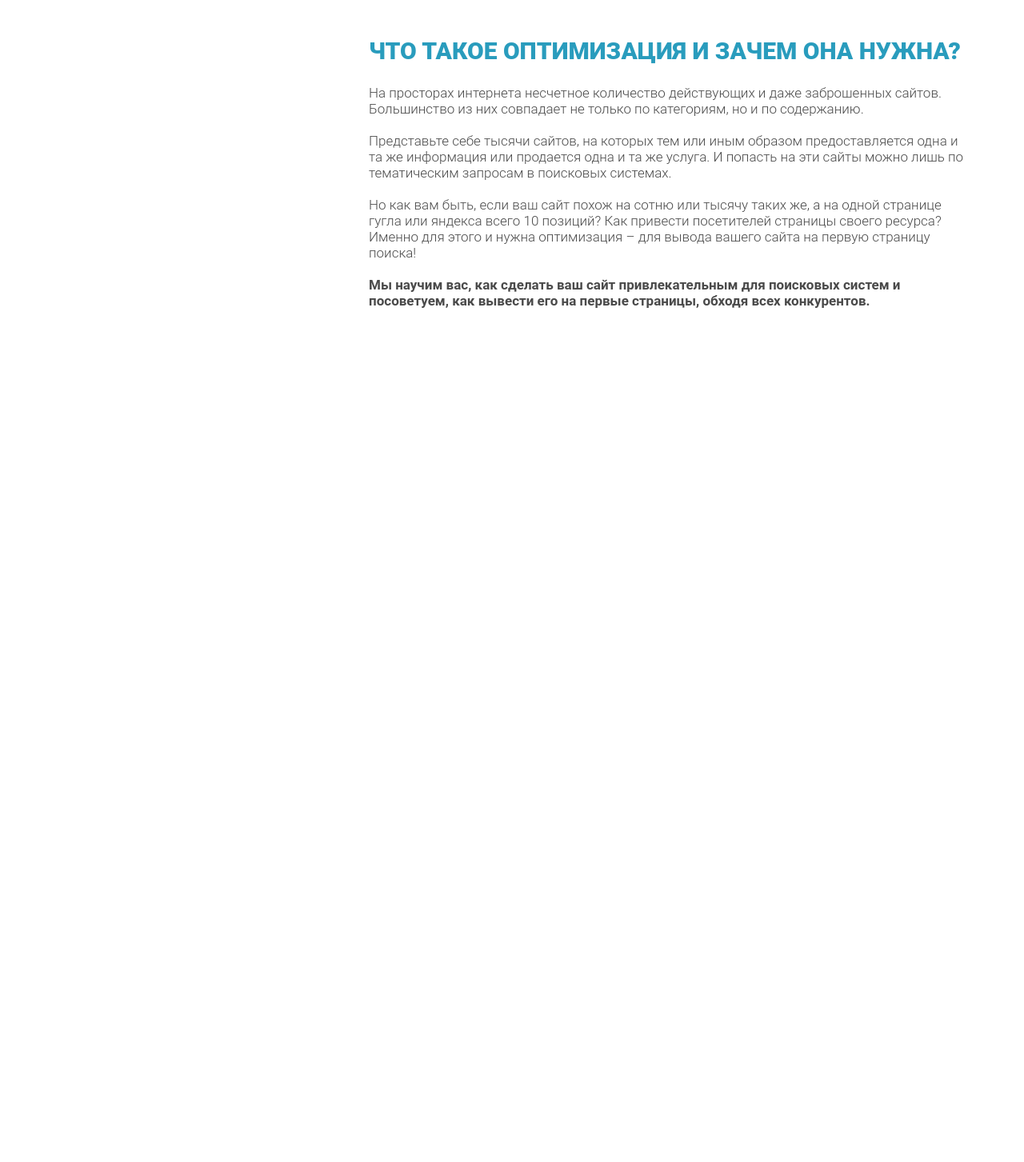
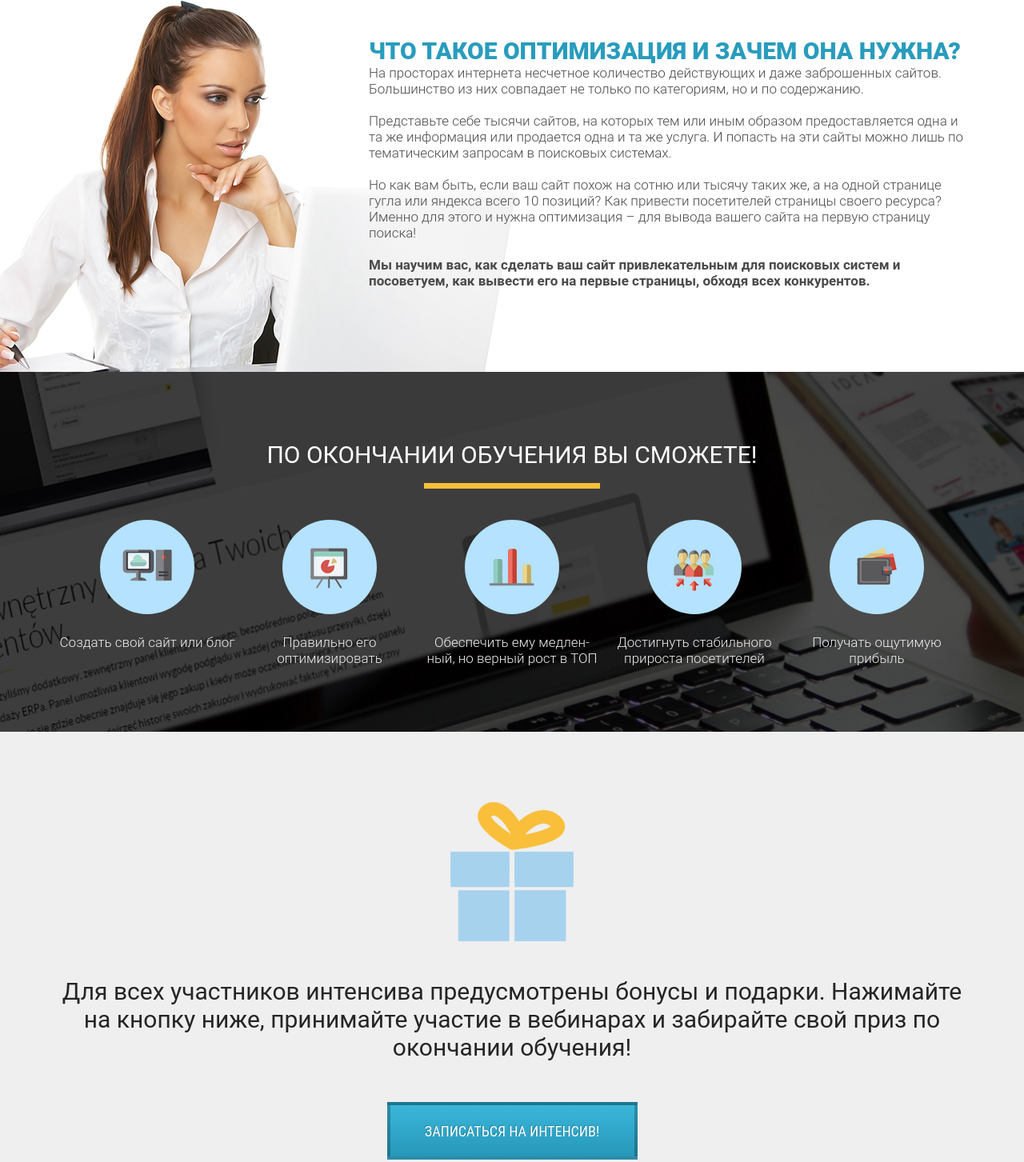
Before and after one commit to Malovanyii/wordpress, a website: page src/index.html in a window 1280 px wide. Shown: the part 1466-2919 px from the top of the page at 80% size. Before the commit the page ends 1954 px from the top, so only its background shows below. Drawn offline with Linux system fonts and the light colour scheme.

Commit message:
1 lessons done

```diff
--- a/src/css/style.css
+++ b/src/css/style.css
@@ -73,7 +73,8 @@ h2.title {
     font-weight: 700;
 }
 
-.promo .promo_btn {
+.promo .promo_btn,
+.present_btn {
     width: 313px;
     height: 72px;
     margin: 67px auto;
@@ -88,6 +89,10 @@ h2.title {
     text-shadow: -1px -1px 0px rgba(0, 0, 0, 0.22);
     cursor: pointer;
     outline: none;
+}
+
+.present_btn {
+    margin-top: 51px;
 }
 
 .more .more_text {
@@ -111,13 +116,18 @@ h2.title {
     padding: 86px 0 74px 0;
 }
 
-.waiting .waiting_header {
+.waiting .waiting_header,
+.finish .finish_header {
     font-family: 'Roboto';
     font-weight: 400;
     font-size: 30px;
     text-align: center;
     text-transform: uppercase;
     color: #252525;
+}
+
+.finish .finish_header {
+    color: #FFFFFF;
 }
 
 .waiting .waiting_subheader {
@@ -129,7 +139,8 @@ h2.title {
     margin-top: 19px;
 }
 
-.waiting .waiting_line {
+.waiting .waiting_line,
+.finish_line {
     width: 220px;
     height: 7px;
     background: #F9BF3B;
@@ -162,8 +173,8 @@ h2.title {
 }
 
 .optimization {
-    min-height: 550px;
-    padding: 108px 0 74px 0;
+    min-height: 502px;
+    padding: 108px 0 104px 0;
 }
 
 .optimization .optimization_header {
@@ -176,7 +187,6 @@ h2.title {
 }
 
 .optimization .optimization_text {
-    margin-top: 25px;
     margin-left: 391px;
     font-family: 'Roboto';
     font-weight: 300;
@@ -191,7 +201,128 @@ h2.title {
 
 .optimization .optimization_img {
     position: absolute;
-    top: 48px;
+    top: -47px;
     left: -240px;
-    z-index: -1px;
+    z-index: -1;
 }
+
+.finish {
+    min-height: 450px;
+    padding: 86px 0 69px 0;
+    background: url('../img/bg/second_bg.png') center center/cover no-repeat;
+}
+
+.finish .finish_wrapper {
+    margin-top: 39px;
+    display: flex;
+    justify-content: space-between;
+}
+
+.finish .finish_wrapper .finish_item {
+    width: 234px;
+}
+
+.finish .finish_wrapper .finish_round {
+    display: flex;
+    justify-content: center;
+    align-items: center;
+    margin: 0 auto;
+    width: 118px;
+    height: 118px;
+    border-radius: 100%;
+    background: #B4E2FF;
+}
+
+.finish .finish_wrapper .finish_item .finish_descr {
+    margin-top: 25px;
+    text-align: center;
+    font-family: 'Roboto';
+    font-weight: 300;
+    font-size: 17px;
+    color: #EFEFEF;
+}
+
+.present {
+    min-height: 631px;
+    padding: 88px 0;
+    background: #efefef;
+}
+
+.present .present_box {
+    display: block;
+    margin: 0 auto;
+}
+
+.present .present_text {
+    margin-top: 45px;
+    font-family: 'Roboto';
+    font-weight: 400;
+    font-size: 30px;
+    text-align: center;
+    color: #252525;
+}
+
+.webinar {
+    min-height: 433px;
+    padding: 89px 0 53px 0;
+}
+
+.webinar .webinar_img {
+    display: block;
+    margin: 0 auto;
+}
+
+.webinar .webinar_first_text {
+    margin-top: 36px;
+    font-family: 'Roboto';
+    font-weight: 400;
+    font-size: 30px;
+    text-align: center;
+    text-transform: uppercase;
+    color: #252525;
+}
+
+h2.webinar_date {
+    margin-top: 30px;
+    font-family: 'Roboto';
+    font-weight: 900;
+    font-size: 36px;
+    text-align: center;
+    text-transform: uppercase;
+    color: #299CBD;
+}
+
+.webinar .webinar_second_text {
+    margin-top: 25px;
+    font-family: 'Roboto';
+    font-weight: 400;
+    font-size: 23px;
+    text-align: center;
+    color: #4A4A4A;
+}
+
+footer {
+    height: 169px;
+    background-color: #1A1A1A;
+    padding: 57px 0 69px 0;
+}
+
+.info .info_vertical_line {
+    display: inline-block;
+}
+
+a {
+    font-family: 'Roboto';
+    font-weight: 300;
+    font-size: 15px;
+    text-decoration-line: underline;
+    color: #888888;
+}
+
+.info {
+    text-align: center;
+    font-family: 'Roboto';
+    font-weight: 300;
+    font-size: 15px;
+    color: #888888;
+}
--- a/src/index.html
+++ b/src/index.html
@@ -70,18 +70,98 @@
     <section class="optimization">
         <div class="container">
             <h2 class="optimization_header">Что такое оптимизация и зачем она нужна?</h2>
-                <div class="optimization_text">На просторах интернета несчетное количество действующих и даже заброшенных сайтов. Большинство из них совпадает не только по категориям, но и по содержанию.
+            <div class="optimization_text">На просторах интернета несчетное количество действующих и даже заброшенных
+                сайтов. Большинство из них совпадает не только по категориям, но и по содержанию.
                 <br><br>
-                    Представьте себе тысячи сайтов, на которых тем или иным образом предоставляется одна и та же информация или продается одна и та же услуга. И попасть на эти сайты можно лишь по тематическим запросам в поисковых системах.
+                Представьте себе тысячи сайтов, на которых тем или иным образом предоставляется одна и та же информация
+                или продается одна и та же услуга. И попасть на эти сайты можно лишь по тематическим запросам в
+                поисковых системах.
                 <br><br>
-                    Но как вам быть, если ваш сайт похож на сотню или тысячу таких же, а на одной странице гугла или яндекса всего 10 позиций? Как привести посетителей страницы своего ресурса? Именно для этого и нужна оптимизация – для вывода вашего сайта на первую страницу поиска!
+                Но как вам быть, если ваш сайт похож на сотню или тысячу таких же, а на одной странице гугла или яндекса
+                всего 10 позиций? Как привести посетителей страницы своего ресурса? Именно для этого и нужна оптимизация
+                – для вывода вашего сайта на первую страницу поиска!
                 <br><br>
-                    <span>Мы научим вас, как сделать ваш сайт привлекательным для поисковых систем и посоветуем, как вывести его на первые страницы, обходя всех конкурентов.</span></div>
+                <span>Мы научим вас, как сделать ваш сайт привлекательным для поисковых систем и посоветуем, как вывести
+                    его на первые страницы, обходя всех конкурентов.</span>
+            </div>
+            <img src="img/bg/woman_bg.jpg" alt="woman" class="optimization_img">
+        </div>
+    </section>
+
+    <section class="finish">
+        <div class="container">
+            <h2 class="finish_header">По окончании обучения Вы сможете!</h2>
+            <div class="finish_line"></div>
+
+            <div class="finish_wrapper">
+                <div class="finish_item">
+                    <div class="finish_round">
+                        <img src="icons/finish/finish_icon_1.png" alt="1" class="finish_icon">
+                    </div>
+                    <div class="finish_descr">Создать свой сайт или блог</div>
+                </div>
+                <div class="finish_item">
+                    <div class="finish_round">
+                        <img src="icons/finish/finish_icon_2.png" alt="2" class="finish_icon">
+                    </div>
+                    <div class="finish_descr">Правильно его оптимизировать</div>
+                </div>
+                <div class="finish_item">
+                    <div class="finish_round">
+                        <img src="icons/finish/finish_icon_3.png" alt="3" class="finish_icon">
+                    </div>
+                    <div class="finish_descr">Обеспечить ему медлен-
+                        ный, но верный рост в
+                        ТОП</div>
+                </div>
+                <div class="finish_item">
+                    <div class="finish_round">
+                        <img src="icons/finish/finish_icon_4.png" alt="4" class="finish_icon">
+                    </div>
+                    <div class="finish_descr">Достигнуть стабильного прироста посетителей</div>
+                </div>
+                <div class="finish_item">
+                    <div class="finish_round">
+                        <img src="icons/finish/finish_icon_5.png" alt="5" class="finish_icon">
+                    </div>
+                    <div class="finish_descr">Получать ощутимую прибыль</div>
+                </div>
+            </div>
+        </div>
+    </section>
+
+    <section class="present">
+        <div class="container">
+            <img src="icons/Rectangle.png" alt="box" class="present_box">
+
+            <div class="present_text">Для всех участников интенсива предусмотрены бонусы и подарки. Нажимайте на кнопку
+                ниже, принимайте участие в вебинарах и забирайте свой приз по окончании обучения!</div>
         </div>
 
-            <img src="img/bg/woman_bg.jpg" alt="woman_bg" class="optimization_img">
+        <button class="present_btn">Записаться на интенсив!</button>
     </section>
-    <!-- <script src="script.js"></script>  -->
+
+    <section class="webinar">
+        <div class="container">
+            <img src="icons/last_icon.png" alt="webinar" class="webinar_img">
+
+            <div class="webinar_first_text">Первый вебинар состоится:</div>
+
+            <h2 class="webinar_date">10 сентября в 20:00 по Москве</h2>
+
+            <div class="webinar_second_text">Успейте записаться, количество мест ограничено!</div>
+        </div>
+    </section>
+
+    <footer>
+        <div class="info">
+            <a href="#" class="info_support">Служба поддержки</a>
+            <div class="info_vertical_line">|</div>
+            <a href="#" class="info_politic">Политика конфиденциальности</a>
+            <br>
+            <div class="info_tell">Позвоните нам 8-800-555-01-21</div>
+        </div>
+    </footer>
 </body>
 
 </html>
```
Lines whose indentation alone changed are shown as unchanged.
